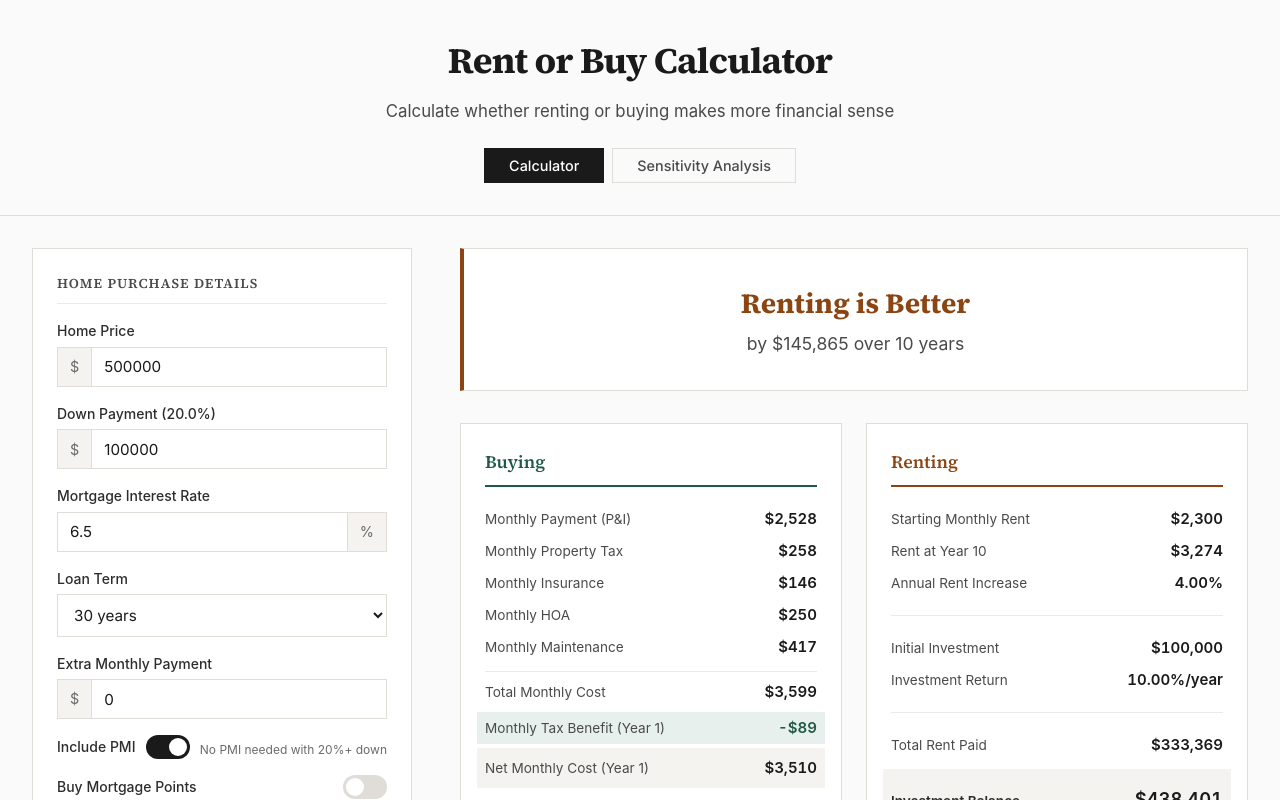
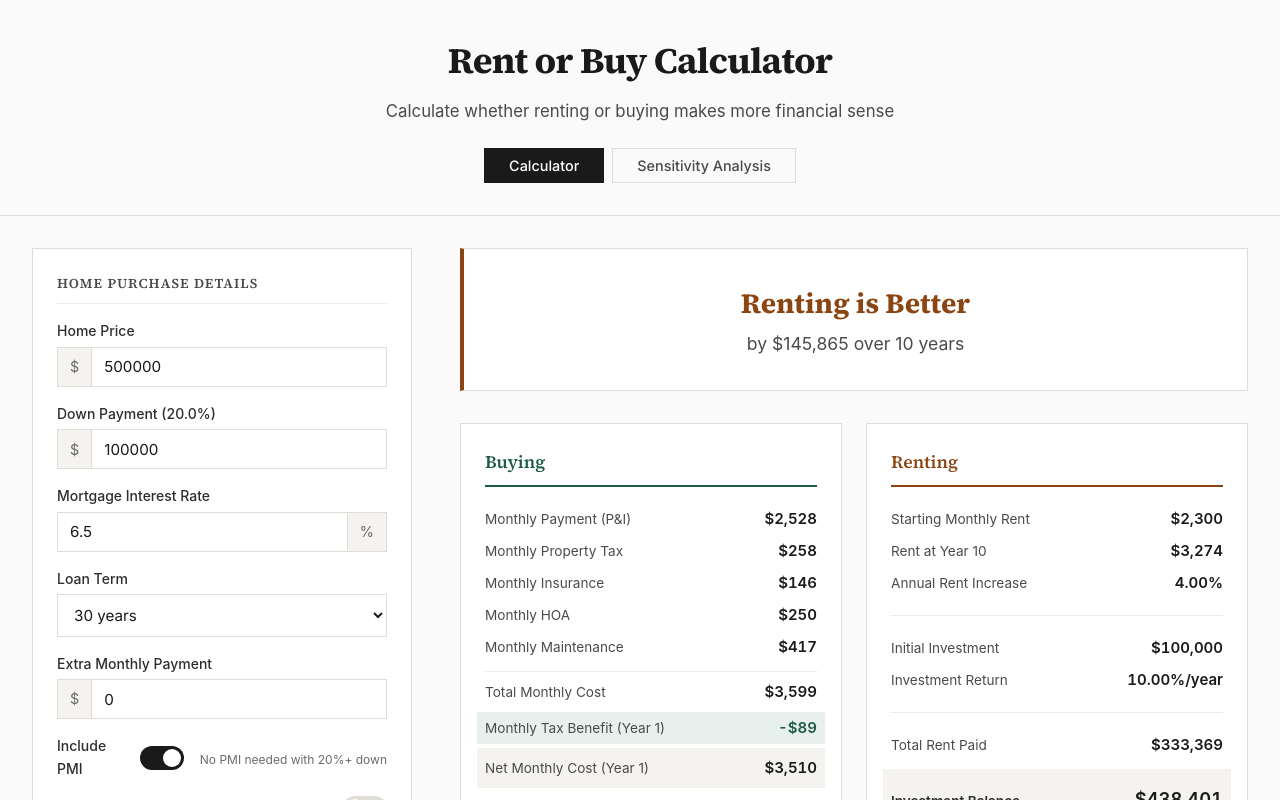
Before and after one commit to Damdiel/rentorbuy, a React (Vite) app: page / in a window 1280 px wide. Shown: the top 800 px of the page. Built offline with nearby package versions, Linux system fonts and the light colour scheme.

Commit message:
Fix layout shift when toggling PMI with 20%+ down

```diff
--- a/src/App.css
+++ b/src/App.css
@@ -239,12 +239,19 @@ body {
   display: flex;
   align-items: center;
   justify-content: space-between;
-  flex-wrap: wrap;
+  flex-wrap: nowrap;
   gap: var(--space-sm);
 }
 
 .toggle-row > label:first-child {
   margin-bottom: 0;
+  flex: 1;
+}
+
+.toggle-note {
+  flex: 0 0 auto;
+  margin-left: var(--space-sm);
+  white-space: nowrap;
 }
 
 .toggle {
--- a/src/App.jsx
+++ b/src/App.jsx
@@ -547,9 +547,12 @@ function App() {
                 />
                 <span className="slider"></span>
               </label>
-              {includePMI && calculations.downPaymentPercent >= 20 && (
-                <span className="note">No PMI needed with 20%+ down</span>
-              )}
+              <span
+                className="note toggle-note"
+                style={{ visibility: includePMI && calculations.downPaymentPercent >= 20 ? 'visible' : 'hidden' }}
+              >
+                No PMI needed with 20%+ down
+              </span>
             </div>
 
             <div className="input-row toggle-row">
```
